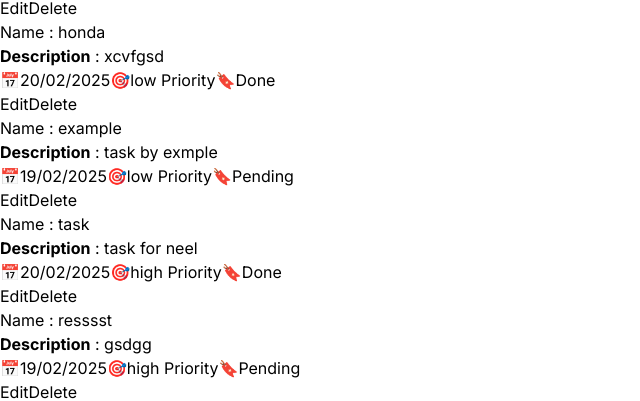
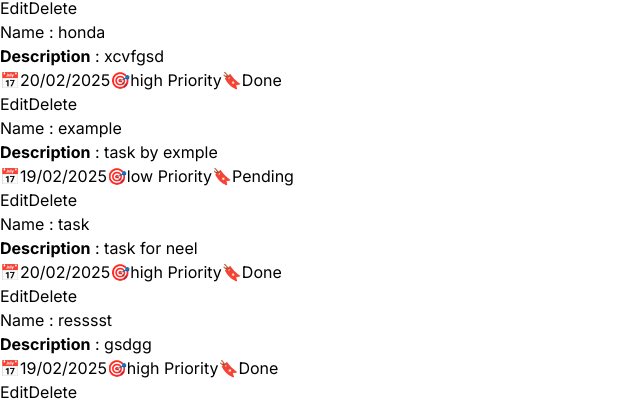
Before and after one commit to yogeshrana-1209/Todo_App, a React (Vite) app: page /todo-list in a window 1280 px wide. Shown: the part 1064-1465 px from the top of the page, without its empty margins (0-640 px from the left). Built offline with nearby package versions, Linux system fonts and the light colour scheme; data requests are answered from the project's data file; sample sign-in values are in the browser's storage.

Commit message:
task solved

```diff
--- a/db.json
+++ b/db.json
@@ -3,7 +3,7 @@
     {
       "id": "1739775839290",
       "agreed": true,
-      "status": "Pending",
+      "status": "Done",
       "priority": "low",
       "date": "2025-02-27T18:30:00.000Z",
       "description": "test by abc",
@@ -94,7 +94,7 @@
       "id": "1739794732765",
       "agreed": true,
       "status": "Done",
-      "priority": "low",
+      "priority": "high",
       "date": "2025-02-20T18:30:00.000Z",
       "description": "xcvfgsd",
       "name": "honda"
@@ -120,7 +120,7 @@
     {
       "id": "1739796364365",
       "agreed": true,
-      "status": "Pending",
+      "status": "Done",
       "priority": "high",
       "date": "2025-02-19T18:30:00.000Z",
       "description": "gsdgg",
--- a/src/features/todos/components/TodoList.jsx
+++ b/src/features/todos/components/TodoList.jsx
@@ -48,7 +48,8 @@ export default function TodoList() {
   };
 
   useEffect(() => {
-    if (isLoggedIn) {
+
+    if (isLoggedIn && todos.length == 0) {
       dispatch(fetchTodos());
     }
   }, [dispatch, isLoggedIn]);
```
